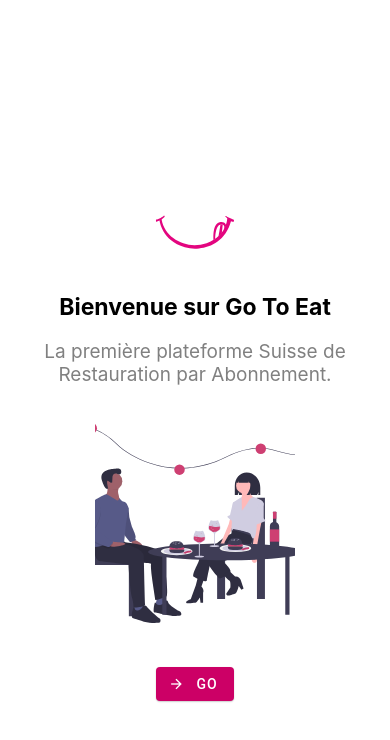
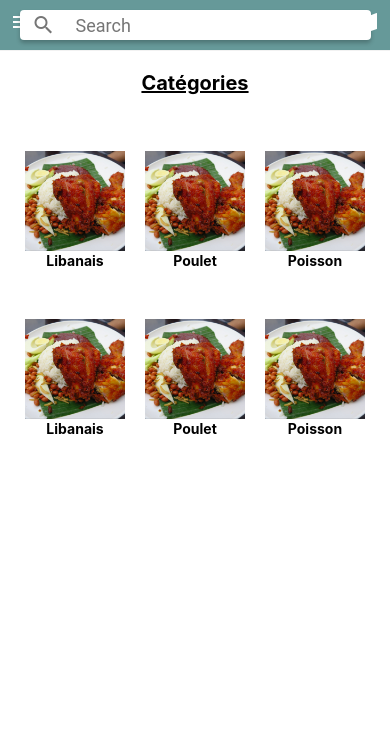
Before and after one commit to MrsRobbot/go-to-eat, a React Native app: screen /Restaurants in a window 390 px wide. Shown: the top 740 px of the page. Built offline with nearby package versions, Linux system fonts and the light colour scheme.

Commit message:
Restaurants catégorie design

```diff
--- a/App.js
+++ b/App.js
@@ -8,6 +8,7 @@
 import Accueil from './pages/Accueil'
 import { NavigationContainer } from '@react-navigation/native';
 import { createNativeStackNavigator } from '@react-navigation/native-stack';
+import Restaurants from './pages/Restaurants';
 
 const Stack = createNativeStackNavigator();
 
@@ -21,6 +22,7 @@
         <Stack.Screen name="Signup" component={Signup} options={{headerShown: false}} />
         <Stack.Screen name="Login" component={Login} options={{headerShown: false}} />
         <Stack.Screen name="Accueil" component={Accueil} options={{headerShown: false}} />
+        <Stack.Screen name="Restaurants" component={Restaurants} options={{headerShown: false}} />
       </Stack.Navigator>
     </NavigationContainer>
   );
--- /dev/null
+++ b/assets/data.js
@@ -0,0 +1,19 @@
+const imagees = [
+    {
+        id: 1,
+        name:"Libanais",
+        image: "food1"
+    },
+    {
+        id: 2,
+        name:"Libanais",
+        image: "food1"
+    },
+    {
+        id: 3,
+        name:"Libanais",
+        image: "food1"
+    },
+]
+
+export default imagees
--- a/assets/images.js
+++ b/assets/images.js
@@ -9,6 +9,7 @@
 const signup = require('../assets/images/signup.svg')
 const login = require('../assets/images/login.svg')
 const search = require('../assets/images/search.svg')
+const food1 = require('../assets/images/food1.jpg')
 
 
 export default {
@@ -22,5 +23,6 @@
     experience,
     signup,
     login,
-    search
+    search,
+    food1
 }
--- a/pages/Accueil.js
+++ b/pages/Accueil.js
@@ -3,7 +3,7 @@
 import images from '../assets/images'
 import { Button as ButtonPaper, TextInput } from 'react-native-paper';
 
-const Accueil = () => {
+const Accueil = ({navigation}) => {
   return (
     <View style={styles.container}>
       <View style={styles.View}>
--- /dev/null
+++ b/pages/Restaurants.js
@@ -0,0 +1,147 @@
+import { StyleSheet, Text, View, TouchableOpacity, ImageBackground, FlatList } from 'react-native'
+import React from 'react'
+import { Header, Icon } from 'react-native-elements';
+import { Searchbar, Button as ButtonPaper } from 'react-native-paper';
+import images from '../assets/images';
+import imagees from '../assets/data';
+
+const Restaurants = () => {
+    const [searchQuery, setSearchQuery] = React.useState('');
+
+    const onChangeSearch = query => setSearchQuery(query);
+
+  return (
+
+    <View style={styles.container}>
+        <Header
+            backgroundColor="#669999"
+            leftComponent={{
+                icon: 'menu',
+                color: '#fff',
+            }}
+            rightComponent={
+                <View style={styles.headerRight}>
+                    <TouchableOpacity>
+                        <Icon name="map" color="white" />
+                    </TouchableOpacity>
+                </View>
+            }
+            centerComponent={
+                <View>
+                    <Searchbar
+                        style={{
+                            height:30
+                        }}
+                        placeholder="Search"
+                        onChangeText={onChangeSearch}
+                        value={searchQuery}
+                    />
+                </View>
+            }
+        />
+        <Text style={styles.title}>Catégories</Text>
+
+        <View style={{padding:12, alignItems:"center", justifyContent:"center"}}>
+            <View style={{flex:1, flexDirection:"row", justifyContent:"space-between", padding:15}}>
+                <View style={{margin:10}}>
+                    <TouchableOpacity>
+                        <ImageBackground
+                            source={images.food1}
+                            style={{
+                                width:100,
+                                height:100,
+                                marginBottom:"1%"
+                            }}
+                        />
+                        <Text style={{textAlign:"center", fontWeight:'bold'}}>Libanais</Text>
+                    </TouchableOpacity>
+                </View>
+                <View style={{margin:10}}>
+                    <TouchableOpacity>
+                        <ImageBackground
+                            source={images.food1}
+                            style={{
+                                width:100,
+                                height:100,
+                                marginBottom:"1%"
+                            }}
+                        />
+                        <Text style={{textAlign:"center", fontWeight:'bold'}}>Poulet</Text>
+                    </TouchableOpacity>
+                </View>
+                <View style={{margin:10}}>
+                    <TouchableOpacity>
+                        <ImageBackground
+                            source={images.food1}
+                            style={{
+                                width:100,
+                                height:100,
+                                marginBottom:"1%"
+                            }}
+                        />
+                        <Text style={{textAlign:"center", fontWeight:'bold'}}>Poisson</Text>
+                    </TouchableOpacity>
+                </View>
+            </View>
+            <View style={{flex:1, flexDirection:"row", justifyContent:"space-between", padding:15}}>
+                <View style={{margin:10}}>
+                    <TouchableOpacity>
+                        <ImageBackground
+                            source={images.food1}
+                            style={{
+                                width:100,
+                                height:100,
+                                marginBottom:"1%"
+                            }}
+                        />
+                        <Text style={{textAlign:"center", fontWeight:'bold'}}>Libanais</Text>
+                    </TouchableOpacity>
+                </View>
+                <View style={{margin:10}}>
+                    <TouchableOpacity>
+                        <ImageBackground
+                            source={images.food1}
+                            style={{
+                                width:100,
+                                height:100,
+                                marginBottom:"1%"
+                            }}
+                        />
+                        <Text style={{textAlign:"center", fontWeight:'bold'}}>Poulet</Text>
+                    </TouchableOpacity>
+                </View>
+                <View style={{margin:10}}>
+                    <TouchableOpacity>
+                        <ImageBackground
+                            source={images.food1}
+                            style={{
+                                width:100,
+                                height:100,
+                                marginBottom:"1%"
+                            }}
+                        />
+                        <Text style={{textAlign:"center", fontWeight:'bold'}}>Poisson</Text>
+                    </TouchableOpacity>
+                </View>
+            </View>
+        </View>
+    </View>
+  )
+}
+
+export default Restaurants
+
+const styles = StyleSheet.create({
+    container:{
+        flex:1,
+        backgroundColor:"white",
+    },
+    title:{
+        fontSize:20,
+        textAlign:"center",
+        fontWeight:"bold",
+        marginBottom:"5%",
+        marginTop:"5%",
+        textDecorationLine:"underline"
+    },
+})
```
Also changed, not shown: assets/images/food1.jpg (added).
